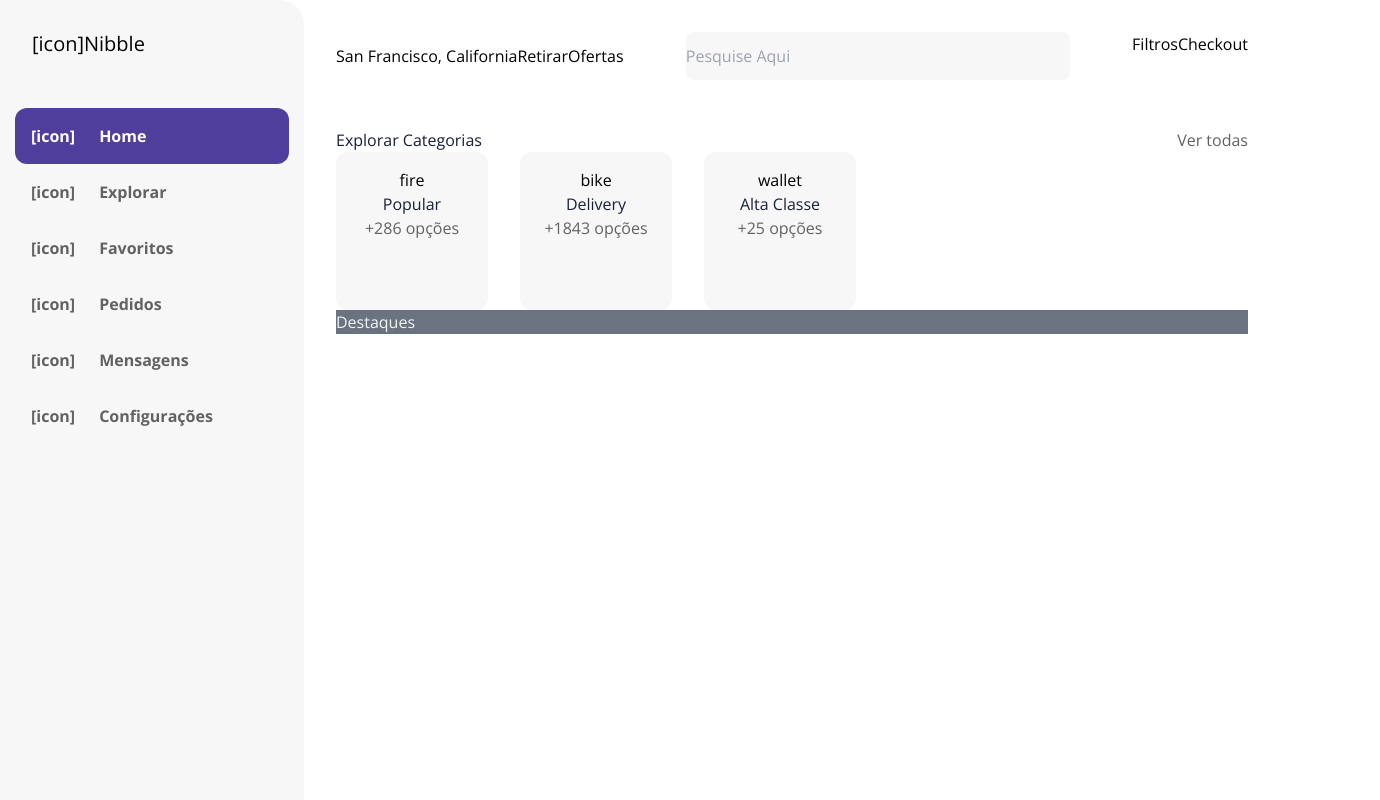
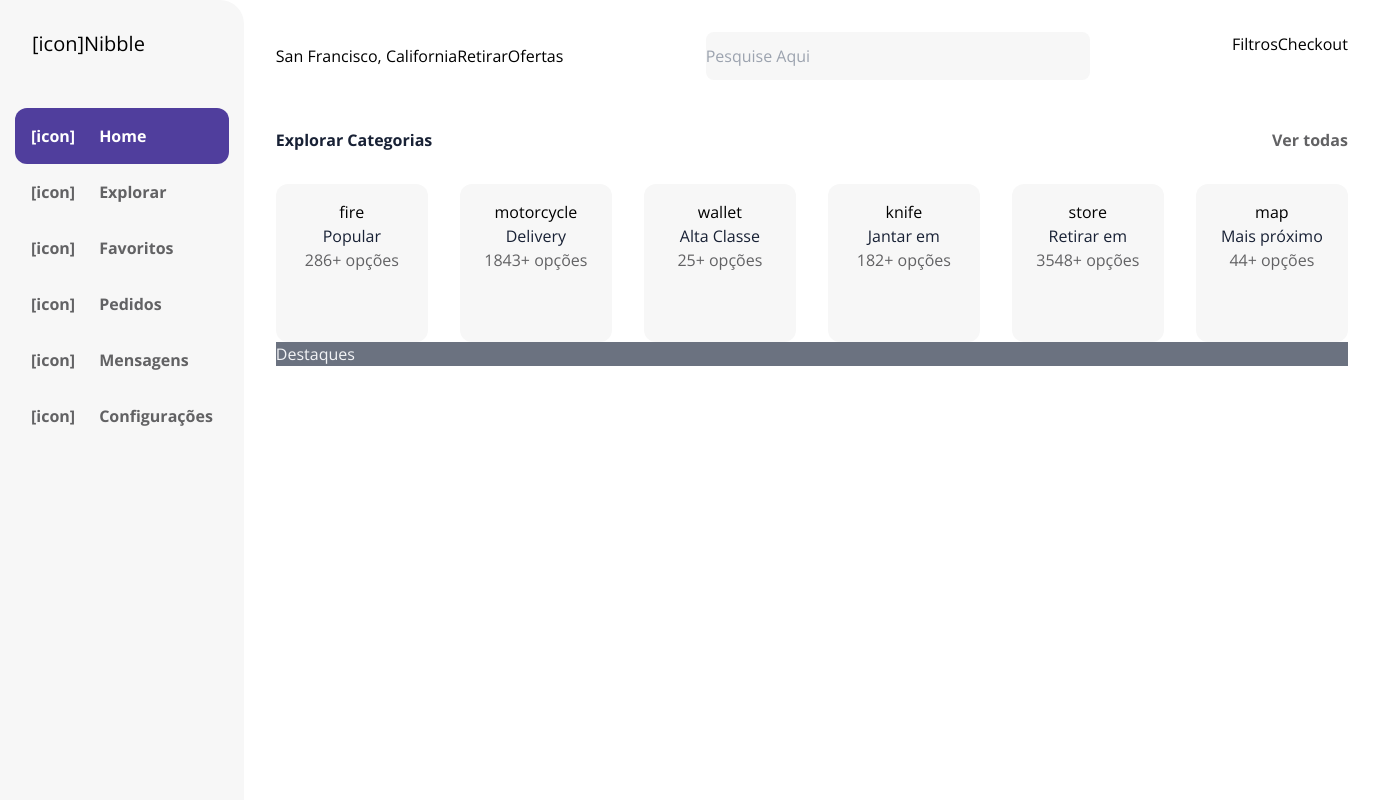
Before and after one commit to lipersilva/delivery-app, a Next.js app: page / in a window 1280 px wide. Shown: the top 800 px of the page, 1380 px wide, since content can reach past the window. Built offline with nearby package versions, Linux system fonts and the light colour scheme.

Commit message:
feat: alterado categorias

```diff
--- a/components/categories/index.tsx
+++ b/components/categories/index.tsx
@@ -7,26 +7,41 @@ export const Categories = () => {
   const categories = [
     {
       name: "Popular",
-      legend: "+286 opções",
+      legend: "286+ opções",
       iconName: "fire",
     },
     {
       name: "Delivery",
-      legend: "+1843 opções",
-      iconName: "bike",
+      legend: "1843+ opções",
+      iconName: "motorcycle",
     },
     {
       name: "Alta Classe",
-      legend: "+25 opções",
+      legend: "25+ opções",
       iconName: "wallet",
+    },
+    {
+      name: "Jantar em ",
+      legend: "182+ opções",
+      iconName: "knife",
+    },
+    {
+      name: "Retirar em",
+      legend: "3548+ opções",
+      iconName: "store",
+    },
+    {
+      name: "Mais próximo",
+      legend: "44+ opções",
+      iconName: "map",
     },
   ];
   return (
     <div className={Styles.header}>
       <div className="flex">
-        <h2 className="grow">Explorar Categorias</h2>
-        <Link href="./ctegories" >
-          <a>Ver todas</a>
+        <h2 className="grow font-bold mb-8">Explorar Categorias</h2>
+        <Link href="./categories" >
+          <a className="font-bold">Ver todas</a>
         </Link>
       </div>
       <div className="flex gap-8">
```
